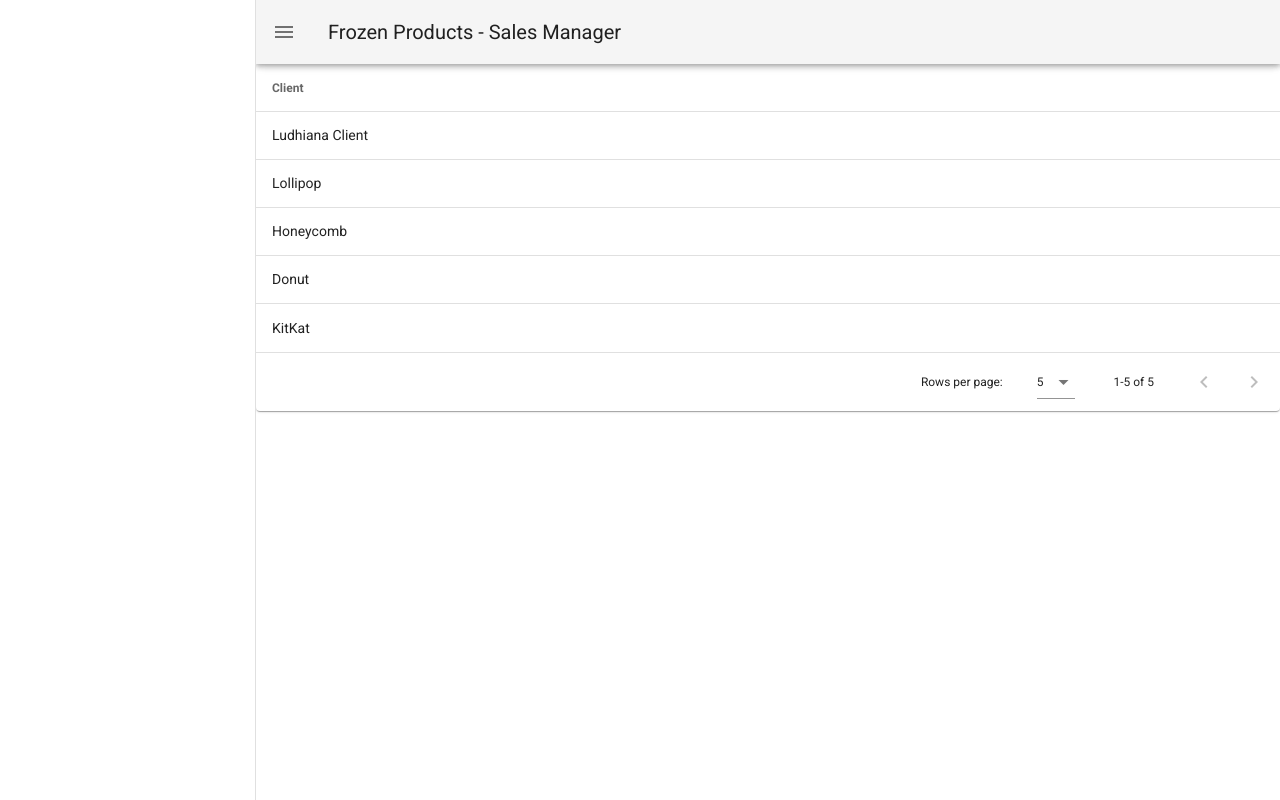
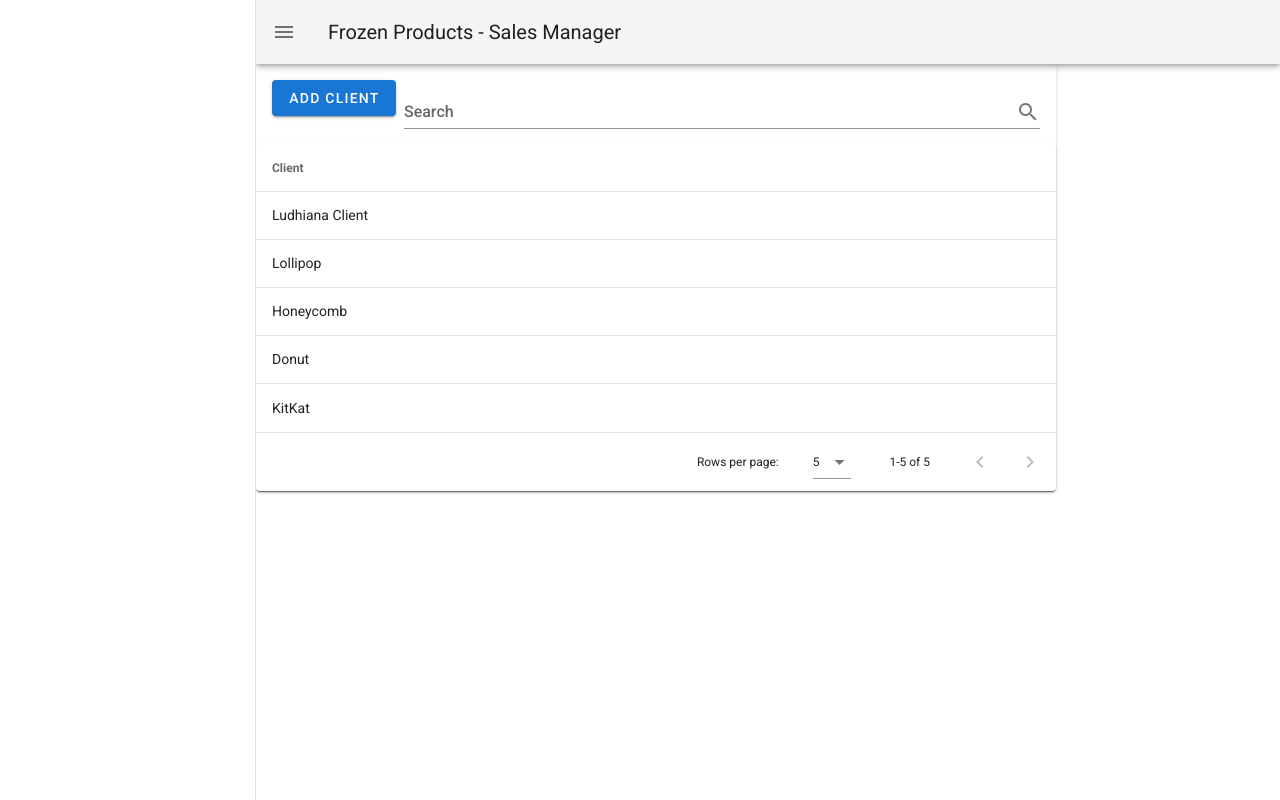
Before and after one commit to gopalkriagg/sales-manager, a Vue app in the folder frontend/: page / in a window 1280 px wide. Built offline with nearby package versions, Linux system fonts and the light colour scheme.

Commit message:
Show add client button and search button

```diff
--- a/frontend/src/pages/Home.vue
+++ b/frontend/src/pages/Home.vue
@@ -1,38 +1,60 @@
 <template>
+    <v-card width="800">
+        <v-card-title>
+            <v-row>
+                <v-col cols="2">
+                    <v-btn color="primary">
+                        Add Client
+                    </v-btn>
+                </v-col>
+                <v-col cols="10">
+                    <v-text-field
+                        v-model="search"
+                        append-icon="mdi-magnify"
+                        label="Search"
+                        single-line
+                        hide-details
+                    ></v-text-field>
+                </v-col>
+            </v-row>
+        </v-card-title>
         <v-data-table
             :headers="headers"
             :items="clients"
             :items-per-page="5"
+            :search="search"
             class="elevation-1"
         />
+    </v-card>
 </template>
 
 <script>
 export default {
     data() {
         return {
+            search: "",
             headers: [
                 {
                     text: "Client",
                     align: "start",
                     value: "name"
-                },
+                }
             ],
             clients: [
                 {
-                    name: "Ludhiana Client",
+                    name: "Ludhiana Client"
                 },
                 {
-                    name: "Lollipop",
+                    name: "Lollipop"
                 },
                 {
-                    name: "Honeycomb",
+                    name: "Honeycomb"
                 },
                 {
-                    name: "Donut",
+                    name: "Donut"
                 },
                 {
-                    name: "KitKat",
+                    name: "KitKat"
                 }
             ]
         };
```
Lines whose indentation alone changed are shown as unchanged.
